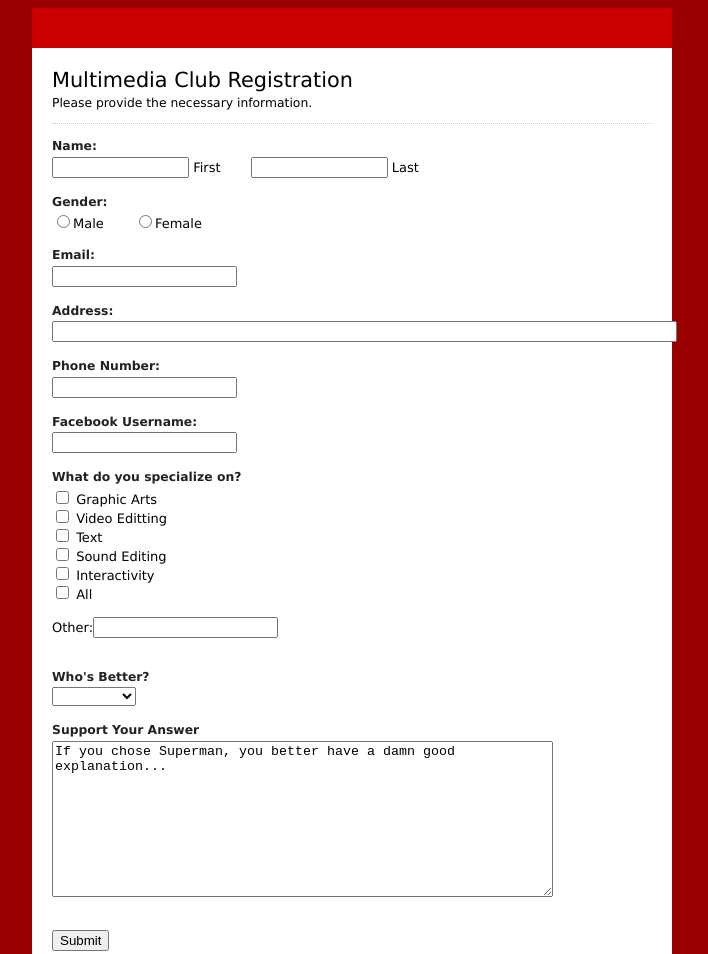
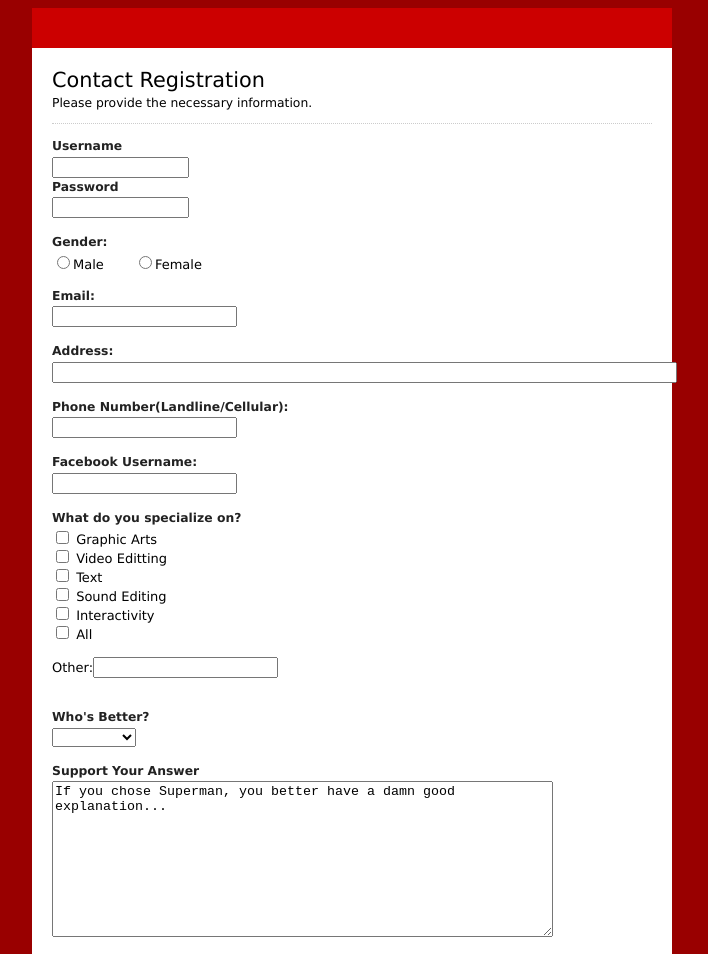
Before and after one commit to Natnas/form, a plain HTML site: page index.html in a window 1280 px wide. Shown: the top 954 px of the page, without its empty margins (288-996 px from the left). Drawn offline with Linux system fonts and the light colour scheme.

Commit message:
Update index.html

```diff
--- a/index.html
+++ b/index.html
@@ -12,14 +12,13 @@
                     </h1>
                     <form class="appnitro" action="">
                         <div class="form_description">
-                        <h2>Multimedia Club Registration</h2>
+                        <h2>Contact Registration</h2>
                         <p>Please provide the necessary information.</p>
                         </div>
-                            <label class="description">Name:</label>
-                            <input id="text" name= "firstname" maxlength="255" size="14">
-                            <label>First</label>&emsp;&emsp;
-                            <input id="text" name= "lastname" maxlength="255" size="14">
-                            <label>Last</label>
+                            <label class="description">Username</label>
+                            <input id="text" name= "username" maxlength="255" size="14">
+                            <label class="description">Password</label>
+                            <input id="text" name= "password" maxlength="255" size="14">
                         <br>
                         <br>
                             <label class="description">Gender:</label>
@@ -35,7 +34,7 @@
                             <input id="text" name= "firstname" maxlength="255" size="75">
                         <br>
                         <br>
-                            <label class="description">Phone Number:</label>
+                            <label class="description">Phone Number(Landline/Cellular):</label>
                             <input id="text" name= "number">
                         <br>
                         <br>
```
